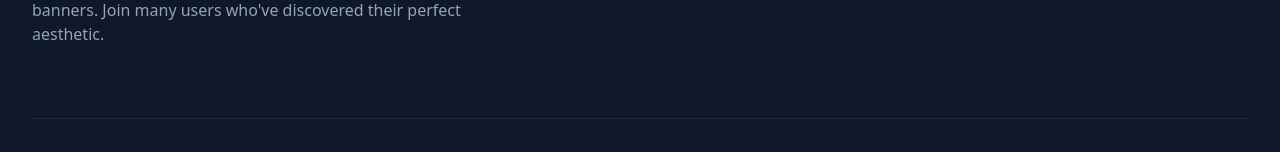
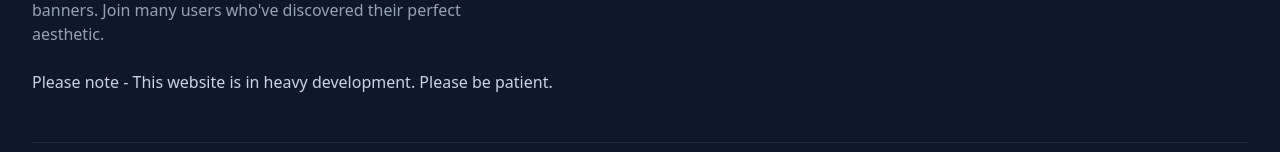
Before and after one commit to sogki/profiles-after-dark, a React (Vite) app: page / in a window 1280 px wide. Shown: the part 1712-1864 px from the top of the page. Built offline with nearby package versions, Linux system fonts and the light colour scheme; no server answers; the database is empty.

Commit message:
✨Add footer warning

```diff
--- a/src/components/Footer.tsx
+++ b/src/components/Footer.tsx
@@ -18,6 +18,7 @@ export default function Footer() {
               The ultimate destination for stunning profile pictures and banners.
               Join many users who've discovered their perfect aesthetic.
             </p>
+            <p className='text-slate-300'>Please note - This website is in heavy development. Please be patient.</p>
             {/* <div className="flex space-x-4">
               <a href="#" className="text-slate-400 hover:text-purple-400 transition-colors">
                 <Github className="h-5 w-5" />
```
